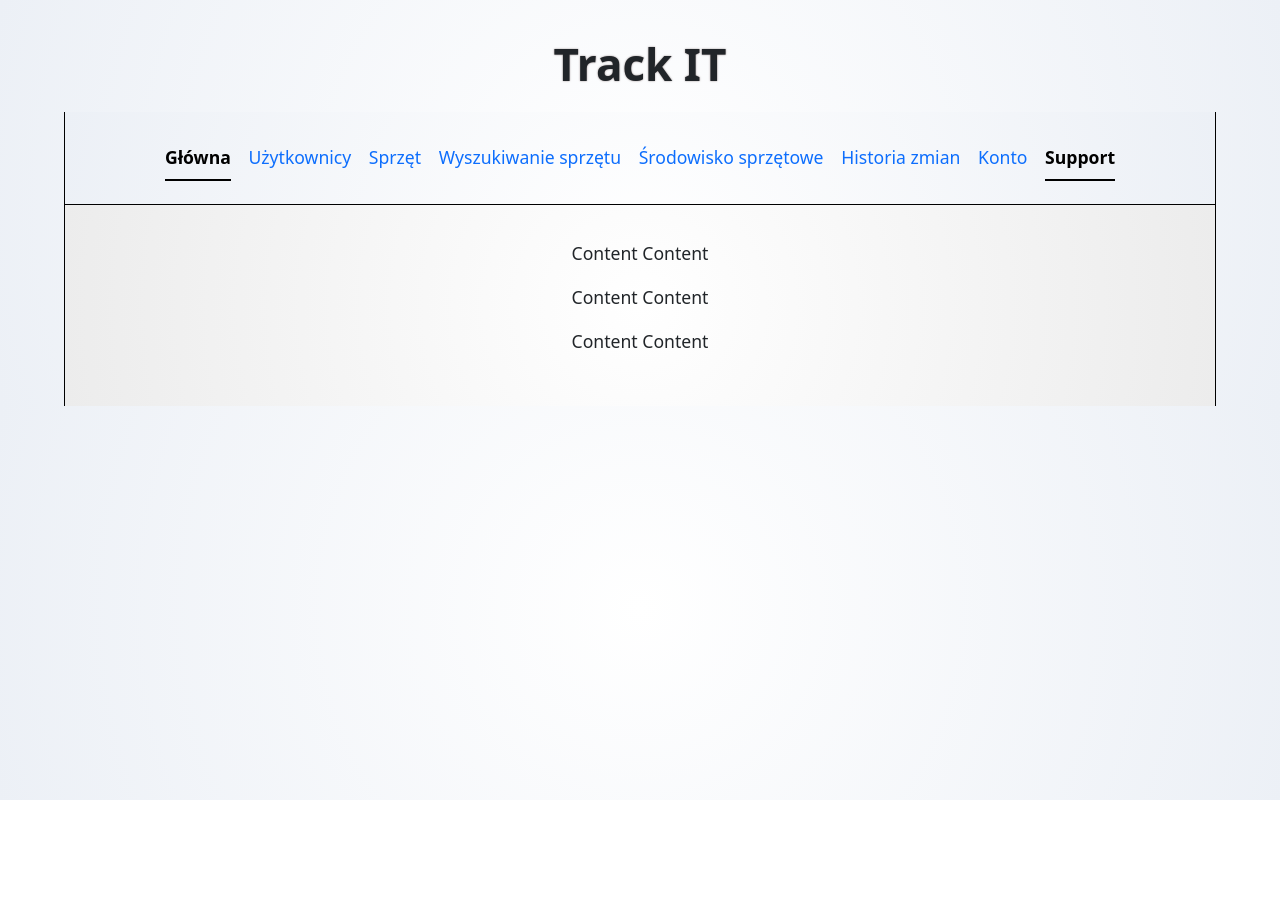
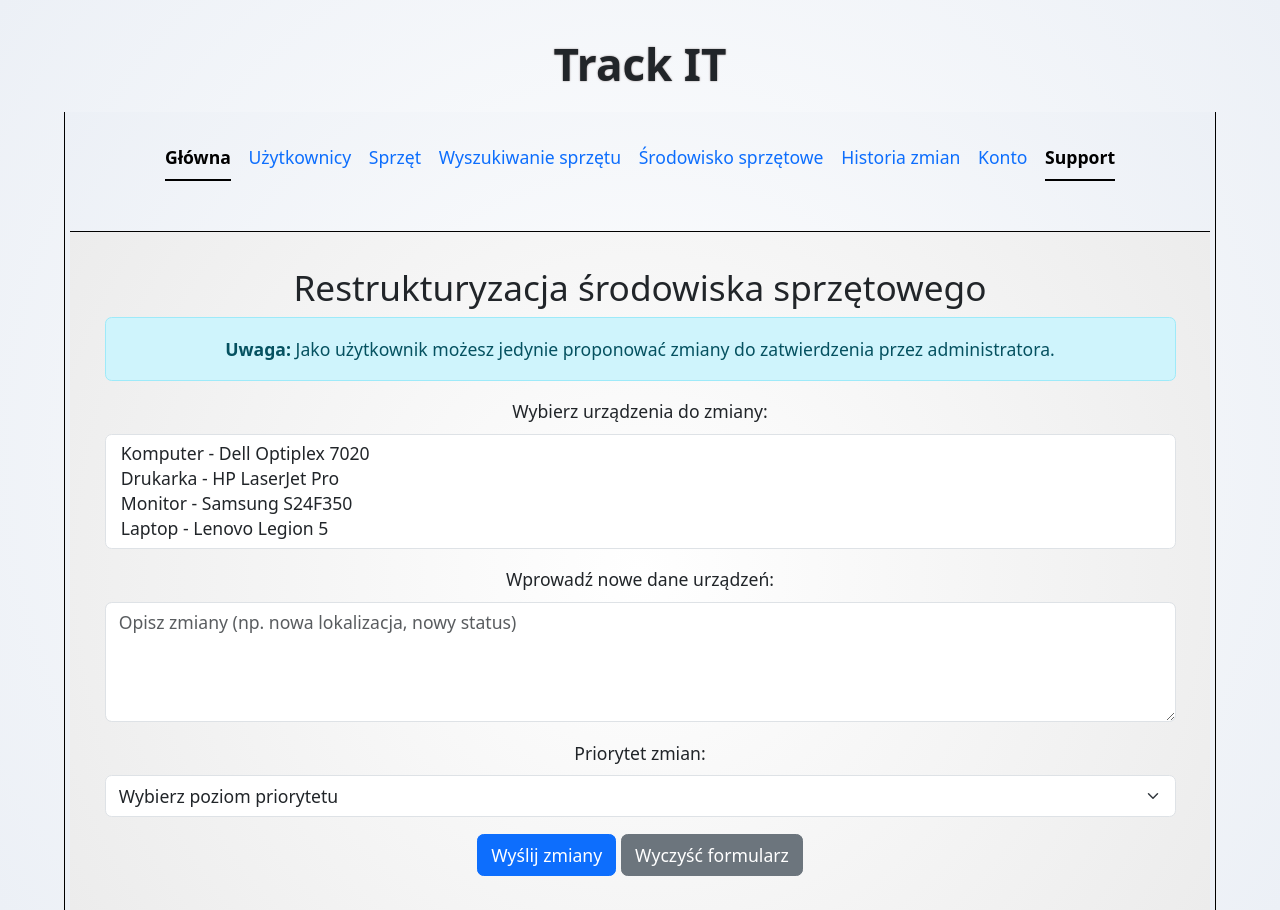
Before and after one commit to yobonez/inwentaryzacja-sprzetu, a website: page website/hardwareEnvironment/hardwareEnvironment.html in a window 1280 px wide. Before the commit the page ends 800 px from the top, so only its background shows below. Drawn offline with nearby package versions, Linux system fonts and the light colour scheme.

Commit message:
Dodano funkcjonalność restrukturyzacji środowiska sprzętowego

```diff
--- a/website/hardwareEnvironment/hardwareEnvironment.html
+++ b/website/hardwareEnvironment/hardwareEnvironment.html
@@ -1,12 +1,15 @@
 <!doctype html>
 <html lang="en">
+
 <head>
     <meta charset="utf-8">
     <meta name="viewport" content="width=device-width, initial-scale=1">
     <title>Track IT</title>
-        <link href="https://cdn.jsdelivr.net/npm/bootstrap@5.3.3/dist/css/bootstrap.min.css" rel="stylesheet" integrity="sha384-QWTKZyjpPEjISv5WaRU9OFeRpok6YctnYmDr5pNlyT2bRjXh0JMhjY6hW+ALEwIH" crossorigin="anonymous">
+    <link href="https://cdn.jsdelivr.net/npm/bootstrap@5.3.3/dist/css/bootstrap.min.css" rel="stylesheet"
+        integrity="sha384-QWTKZyjpPEjISv5WaRU9OFeRpok6YctnYmDr5pNlyT2bRjXh0JMhjY6hW+ALEwIH" crossorigin="anonymous">
     <link rel="stylesheet" href="styles/main.css">
 </head>
+
 <body>
     <header>
         <h1 id="title-of-page">Track IT</h1>
@@ -40,13 +43,67 @@
                 </li>
             </ul>
         </menu>
-            <div id="container">
-                <p>Content Content</p>
-                <p>Content Content</p>
-                <p>Content Content</p>
+        <div id="container" class="container mt-4">
+            <h2>Restrukturyzacja środowiska sprzętowego</h2>
+
+            <div class="alert alert-info" id="permissions-info">
+                <strong>Uwaga:</strong> Jako użytkownik możesz jedynie proponować zmiany do zatwierdzenia przez
+                administratora.
+            </div>
+            <form id="restructure-form" class="needs-validation" novalidate>
+
+                <div class="mb-3">
+                    <label for="deviceList" class="form-label">Wybierz urządzenia do zmiany:</label>
+                    <select class="form-select" id="deviceList" multiple required>
+                        <option value="device1">Komputer - Dell Optiplex 7020</option>
+                        <option value="device2">Drukarka - HP LaserJet Pro</option>
+                        <option value="device3">Monitor - Samsung S24F350</option>
+                        <option value="device4">Laptop - Lenovo Legion 5</option>
+                    </select>
+                    <div class="invalid-feedback">
+                        Wybierz przynajmniej jedno urządzenie do zmiany.
+                    </div>
+                </div>
+
+                <div class="mb-3">
+                    <label for="newData" class="form-label">Wprowadź nowe dane urządzeń:</label>
+                    <textarea class="form-control" id="newData" rows="4"
+                        placeholder="Opisz zmiany (np. nowa lokalizacja, nowy status)" required></textarea>
+                    <div class="invalid-feedback">
+                        Proszę wprowadzić szczegóły zmian.
+                    </div>
+                </div>
+
+                <div class="mb-3">
+                    <label for="priority" class="form-label">Priorytet zmian:</label>
+                    <select class="form-select" id="priority" required>
+                        <option selected disabled value="">Wybierz poziom priorytetu</option>
+                        <option value="High">Wysoki</option>
+                        <option value="Medium">Średni</option>
+                        <option value="Low">Niski</option>
+                    </select>
+                    <div class="invalid-feedback">
+                        Proszę wybrać poziom priorytetu.
+                    </div>
+                </div>
+
+                <button type="submit" class="btn btn-primary">Wyślij zmiany</button>
+                <button type="reset" class="btn btn-secondary">Wyczyść formularz</button>
+
+            </form>
+
+
+            <div id="output-message" class="mt-4 alert alert-success" style="display: none;">
+                <strong>Sukces!</strong> Zmiany zostały pomyślnie zapisane.
+            </div>
+
+        </div>
         </div>
     </main>
 
-        <script src="https://cdn.jsdelivr.net/npm/bootstrap@5.3.3/dist/js/bootstrap.bundle.min.js" integrity="sha384-YvpcrYf0tY3lHB60NNkmXc5s9fDVZLESaAA55NDzOxhy9GkcIdslK1eN7N6jIeHz" crossorigin="anonymous"></script>
+    <script src="https://cdn.jsdelivr.net/npm/bootstrap@5.3.3/dist/js/bootstrap.bundle.min.js"
+        integrity="sha384-YvpcrYf0tY3lHB60NNkmXc5s9fDVZLESaAA55NDzOxhy9GkcIdslK1eN7N6jIeHz"
+        crossorigin="anonymous"></script>
 </body>
+
 </html>
```
Lines whose indentation alone changed are shown as unchanged.
